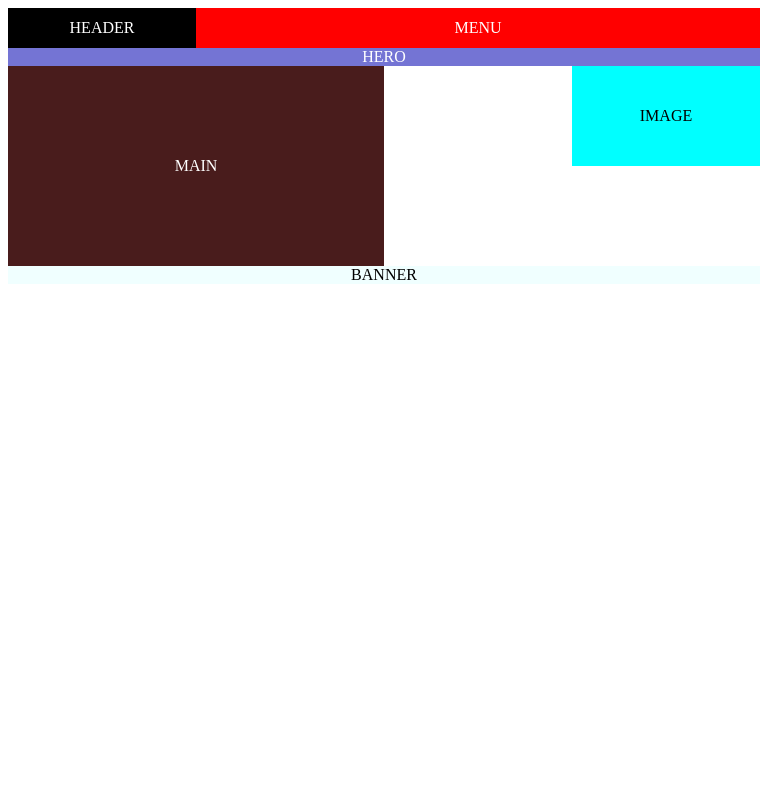
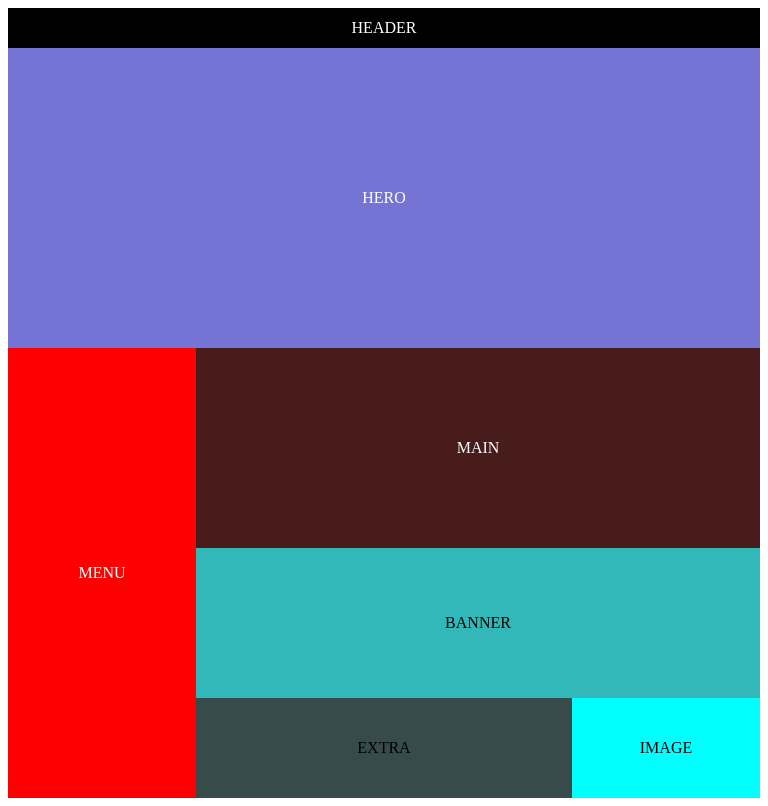
Before and after one commit to DarknestCv/F41, a plain HTML site: page day 13 Html + Css(Media)/praktiks/index.html in a window 768 px wide. Drawn offline with Linux system fonts and the light colour scheme.

Commit message:
add praktik work

```diff
--- a/day 13 Html + Css(Media)/praktiks/style.css
+++ b/day 13 Html + Css(Media)/praktiks/style.css
@@ -24,6 +24,7 @@
         background-color: rgb(116, 116, 212);
         color: white;
         grid-column: 1/5;
+        height: 300px;
     }
     .main{
         background-color: rgb(73, 28, 28);
@@ -44,13 +45,14 @@
         color: black;
         grid-column: 4/5;
         height: 100px;
-    grid-row: 3/4;
+        grid-row: 4/5;
     }
     .banner{
-    background-color: azure;
+        background-color: rgb(50, 184, 184);
         color: black;
         grid-column: 1/5;
         grid-row: 5/6;
+        height: 150px;
     }
 @media screen and (max-width:425px){
     .container{
@@ -72,3 +74,40 @@
         grid-row: 4/5;
     }
 }
+@media screen and (min-width:426px) and (max-width:768px) {
+    .container{
+        display: grid;
+    }
+    .items{
+        grid-template-columns: repeat(4, 1fr);
+    }
+    .header{
+        grid-column: 1/5;
+    }
+    .hero{
+        grid-column: 1/5;
+        grid-row: 2/3;
+    }
+    .menu{
+        grid-column: 1/2;
+        grid-row: 3/7;
+        height: 450px;
+    }
+    .main{
+        grid-column: 2/5;
+        grid-row: 3/4;
+    }
+    .banner{
+        grid-column: 2/5;
+        grid-row: 5/6;
+    }
+    .extra{
+        grid-column: 2/4;
+        grid-row: 6/7;
+    }
+    .image{
+        grid-column: 4/5;
+        grid-row: 6/7;
+    }
+
+}
```
Lines whose indentation alone changed are shown as unchanged.
